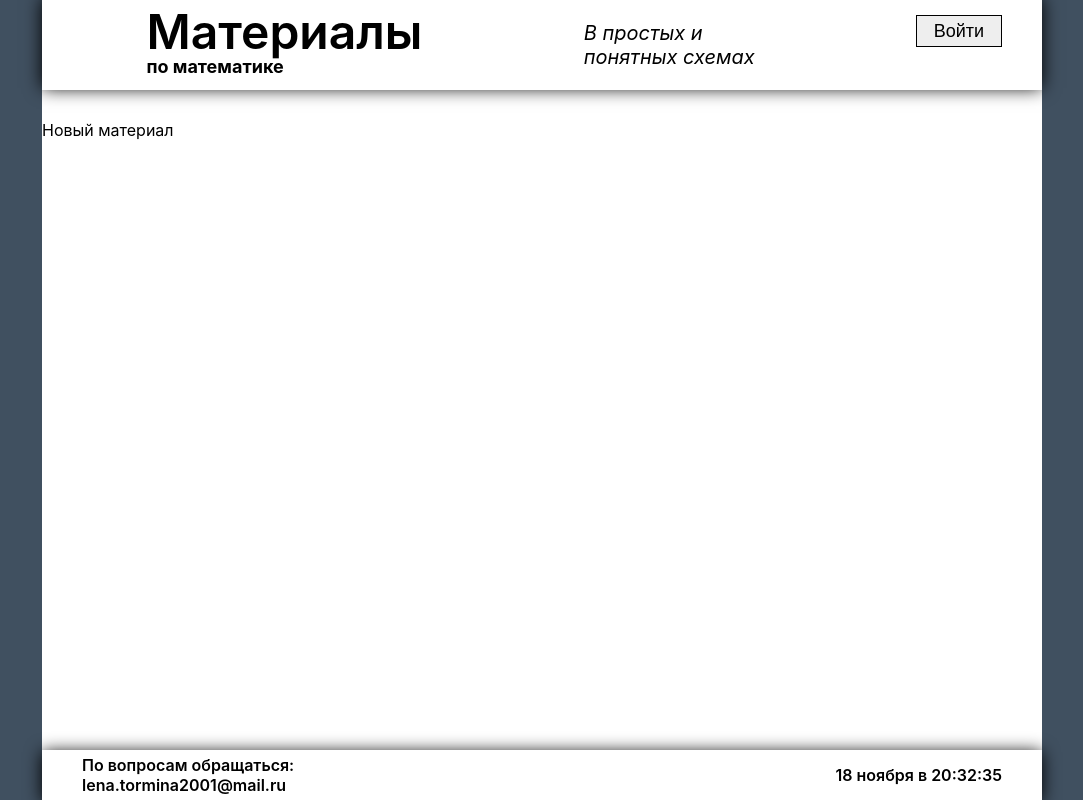
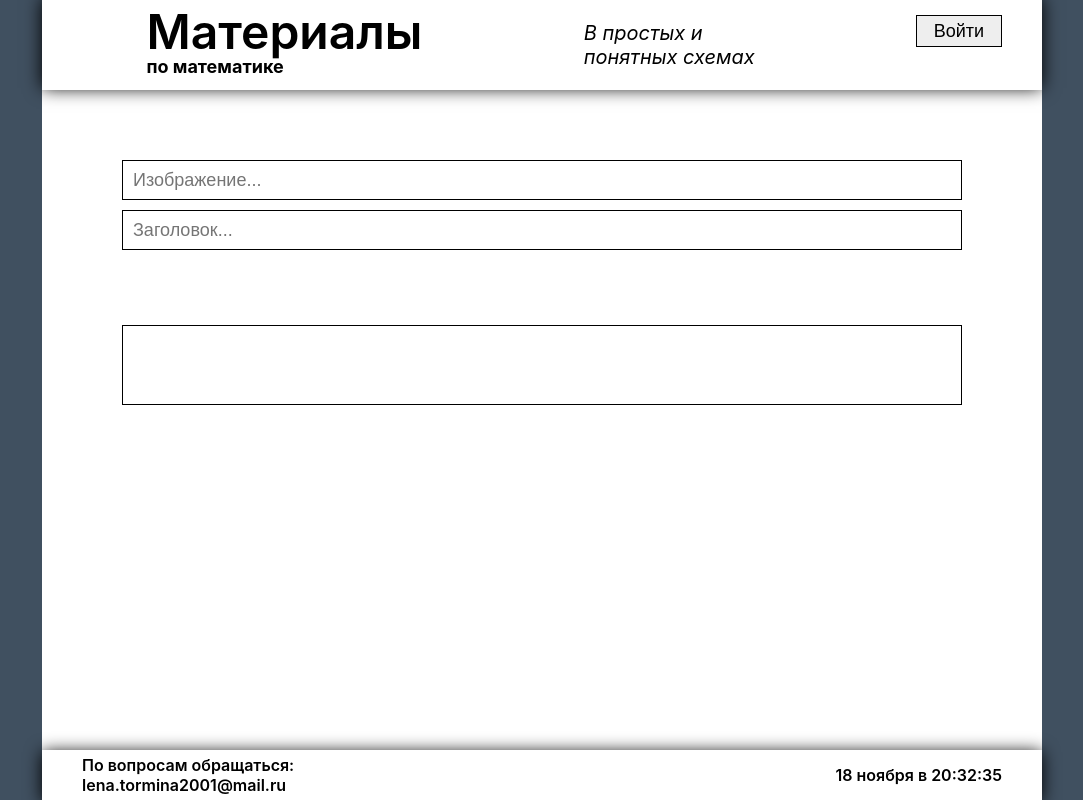
Before and after one commit to lenatormina/Project, a React (Create React App) app in the folder my-app/: page /material in a window 1280 px wide. Shown: the whole page, without its empty margins (98-1181 px from the left). Built offline with nearby package versions, Linux system fonts and the light colour scheme; no server answers; data requests are answered from the project's data file; a web font is replaced by a local one.

Commit message:
Страница Новый материал. Создание материала

```diff
--- a/my-app/src/app.js
+++ b/my-app/src/app.js
@@ -48,7 +48,7 @@ export const App = () => {
 					<Route path="/login" element={<Authorization />} />
 					<Route path="/register" element={<Registration />} />
 					<Route path="/users" element={<Users />} />
-					<Route path="/material" element={<div>Новый материал</div>} />
+					<Route path="/material" element={<Material />} />
 					<Route path="/material/:id" element={<Material />} />
 					<Route path="/material/:id/edit" element={<Material />} />
 					<Route path="*" element={<div>Ошибка</div>} />
--- /dev/null
+++ b/my-app/src/bff/api/add-material.js
@@ -0,0 +1,15 @@
+import { generateDate } from '../utils';
+
+export const addMaterial = ({imageUrl, title, content}) =>
+    fetch('http://localhost:3001/materials', {
+        method: 'POST',
+        headers: {
+            'Content-Type': 'application/json;charset=utf-8',
+        },
+        body: JSON.stringify({
+            image_url: imageUrl,
+            published_at: generateDate(),
+            title,
+            content,
+        }),
+    }).then((createdMaterial)=>createdMaterial.json());
--- a/my-app/src/bff/api/index.js
+++ b/my-app/src/bff/api/index.js
@@ -13,3 +13,4 @@ export * from './add-session';
 export * from './delete-comment';
 export * from './update-material'
 export * from './delete-material'
+export * from './add-material'
--- a/my-app/src/bff/operations/save-material.js
+++ b/my-app/src/bff/operations/save-material.js
@@ -1,4 +1,4 @@
-import { updateMaterial } from '../api';
+import { addMaterial, updateMaterial } from '../api';
 import { ROLE } from '../constants';
 import { sessions } from '../sessions';
 
@@ -14,10 +14,12 @@ export const saveMaterial = async (hash, newMaterialData) => {
         };
     }
 
-    const updatedMaterial = await updateMaterial(newMaterialData);
+    const saveMaterial = newMaterialData.id === ''
+        ? await addMaterial(newMaterialData)
+        : await updateMaterial(newMaterialData);
 
     return {
         error: null,
-        res: updatedMaterial,
+        res: saveMaterial,
     };
 };
--- a/my-app/src/components/header/components/control-panel/control-panel.js
+++ b/my-app/src/components/header/components/control-panel/control-panel.js
@@ -51,12 +51,11 @@ const ControlPanelContainer = ({ className }) => {
 			</RigthAlign>
 			<RigthAlign>
 				<Icon id="fa-backward" margin="5px 0 0 0" onClick={() => navigate(-1)} />
-
 				<Link to="/material">
-					<Icon id="fa-file-text-o" margin="5px 0 0 15px" />
+					<Icon id="fa-file-text-o" margin="5px 0 0 15px"/>
 				</Link>
 				<Link to="/users">
-					<Icon id="fa-users" margin="5px 0 0 15px" />
+					<Icon id="fa-users" margin="5px 0 0 15px"/>
 				</Link>
 			</RigthAlign>
 		</div>
--- a/my-app/src/components/icon/icon.js
+++ b/my-app/src/components/icon/icon.js
@@ -1,7 +1,7 @@
 import styled from 'styled-components';
 
-const IconContainer = ({ className, id, onClick, ...props }) => (
-	<div className={className} onClick={onClick} {...props}>
+const IconContainer = ({ className, id, inactive, ...props }) => (
+	<div className={className} {...props}>
 		<i className={`fa ${id}`} aria-hidden="true"></i>
 	</div>
 );
@@ -12,6 +12,6 @@ export const Icon = styled(IconContainer)`
 	color: ${({disabled})=> (disabled ? '#ccc' : '#000')};
 
 	&:hover {
-		cursor: ${({onClick}) => onClick ? 'pointer' : 'default'};
+		cursor: ${({inactive}) => inactive ? 'default' : 'pointer'};
 	}
 `;
--- a/my-app/src/db.json
+++ b/my-app/src/db.json
@@ -38,7 +38,7 @@
       "id": "001",
       "title": "Материал1",
       "image_url": "https://impulse35.ru/wp-content/uploads/2022/04/10.jpg",
-      "content": "Треуго́льник (в евклидовом пространстве) — геометрическая фигура, образованная тремя отрезками, которые соединяют три точки, не лежащие на одной прямой. Указанные три точки называются вершинами треугольника, а отрезки — сторонами треугольника. Часть плоскости, ограниченная сторонами, называется внутренностью треугольника: нередко треугольник рассматривается вместе со своей внутренностью (например, для определения понятия площади)[1].Стороны треугольника образуют в вершинах треугольника три угла, поэтому треугольник можно также определить как многоугольник, у которого имеется ровно три угла[2], то есть как часть плоскости, ограниченную тремя отрезками, которые соединяют три точки, не лежащие на одной прямой. Треугольник является одной из важнейших геометрических фигур, повсеместно используемых в науке и технике, поэтому исследование его свойств проводилось начиная с глубокой древности.",
+      "content": "Треуго́льник (в евклидовом пространстве) — геометрическая фигура, образованная тремя отрезками, которые соединяют три точки, не лежащие на одной прямой. Указанные три точки называются вершинами треугольника, а отрезки — сторонами треугольника. Часть плоскости, ограниченная сторонами, называется внутренностью треугольника: нередко треугольник рассматривается вместе со своей внутренностью (например, для определения понятия площади)[1].Стороны треугольника образуют в вершинах треугольника три угла, поэтому треугольник можно также определить как многоугольник, у которого имеется ровно три угла[2], то есть как часть плоскости, ограниченную тремя отрезками, которые соединяют три точки, не лежащие на одной прямой. ;\nТреугольник является одной из важнейших геометрических фигур, повсеместно используемых в науке и технике, поэтому исследование его свойств проводилось начиная с глубокой древности.",
       "published_at": "2024-10-30"
     },
     {
@@ -54,6 +54,20 @@
       "image_url": "https://impulse35.ru/wp-content/uploads/2022/04/10.jpg",
       "content": "Текст для статьи",
       "published_at": "2024-10-10"
+    },
+    {
+      "id": "05f5",
+      "image_url": "",
+      "published_at": "2037-04-07 16:24",
+      "title": "",
+      "content": ""
+    },
+    {
+      "id": "fdba",
+      "image_url": "https://impulse35.ru/wp-content/uploads/2022/04/10.jpg",
+      "published_at": "2048-07-02 06:26",
+      "title": "Материал4",
+      "content": "Текст1234"
     }
   ],
   "comments": [
@@ -70,14 +84,19 @@
       "material_id": "001",
       "published_at": "2036-04-20 03:28",
       "content": "коммент1"
-    },
-    {
-      "id": "f92a",
-      "author_id": "001",
-      "material_id": "001",
-      "published_at": "2064-01-12 17:33",
-      "content": "коммент12"
     }
   ],
-  "sessions": []
+  "sessions": [
+    {
+      "id": "5a00",
+      "hash": "0.58860853812904467829980603710282593965530395507813",
+      "user": {
+        "id": "001",
+        "login": "elena",
+        "password": "qwerty123",
+        "registeredAt": "2024-10-30",
+        "roleId": 0
+      }
+    }
+  ]
 }
--- a/my-app/src/pages/material/components/comments/components/comment/comment.js
+++ b/my-app/src/pages/material/components/comments/components/comment/comment.js
@@ -24,6 +24,7 @@ const CommentContainer = ({ className, materialId, id, author, content, publishe
 				<div className="information-panel">
 					<div className="author">
 						<Icon
+						    inactive={true}
 							id="fa-user-circle-o"
 							size="18px"
 							margin="0 10px 0 0 "
@@ -33,6 +34,7 @@ const CommentContainer = ({ className, materialId, id, author, content, publishe
 					</div>
 					<div className="published-at">
 						<Icon
+							inactive={true}
 							id="fa-calendar-o"
 							size="18px"
 							margin="0 10px 0 0 "
--- a/my-app/src/pages/material/components/material-form/material-form.js
+++ b/my-app/src/pages/material/components/material-form/material-form.js
@@ -42,7 +42,6 @@ const MaterialFormContainer = ({
 				<Icon
 					id="fa-floppy-o"
 					size="21px"
-					margin="0 10px 0 0 "
 					onClick={onSave}
 				/>
 			} />
@@ -66,6 +65,8 @@ export const MaterialForm = styled(MaterialFormContainer)`
 	}
 
 	& .material-text {
+		min-height: 80px;
+		border: 1px solid #000;
 		font-size: 18px;
 		white-space: pre-line;
 	}
--- a/my-app/src/pages/material/components/special-panel/special-panel.js
+++ b/my-app/src/pages/material/components/special-panel/special-panel.js
@@ -24,16 +24,19 @@ const SpecialPanelContainer = ({className, id, publishedAt, editButton}) => {
     return (
         <div className={className}>
 				<div className="published-at">
-					<Icon
-						id="fa-calendar-o"
+				{publishedAt &&
+				(<Icon inactive={true} id="fa-calendar-o"
 						margin="0 7px 0 0"
 						size="18px"
 					/>
+				)}
 					{publishedAt}
 				</div>
 				<div className="buttons">
                     {editButton}
-					<Icon id="fa-trash-o" size="21px" onClick={() => onMaterialRemove(id)} />
+					{publishedAt && (
+						<Icon id="fa-trash-o" size="21px" margin="0 0 0 7px" onClick={() => onMaterialRemove(id)} />
+					)}
 				</div>
 			</div>
     )
--- a/my-app/src/pages/material/material.js
+++ b/my-app/src/pages/material/material.js
@@ -10,7 +10,8 @@ import { selectMaterial } from '../../selectors';
 const MaterialContainer = ({ className }) => {
 	const dispatch = useDispatch();
 	const params = useParams();
-	const isEditing = useMatch('/material/:id/edit');
+	const isEditing = useMatch('/material');
+	const isCreating = useMatch('/material/:id/edit');
 	const requestServer = useServerRequest();
 	const material = useSelector(selectMaterial);
 
@@ -19,12 +20,16 @@ const MaterialContainer = ({ className }) => {
 	},[dispatch])
 
 	useEffect(() => {
+		if (isCreating){
+			return
+		}
+
 		dispatch(loadMaterialAsync(requestServer, params.id));
-	}, [dispatch, requestServer, params.id]);
+	}, [dispatch, requestServer, params.id, isCreating]);
 
 	return (
 		<div className={className}>
-		{isEditing ? (
+		{isCreating || isEditing ? (
 			<MaterialForm material={material} />
 		) : (
 			<>
```
